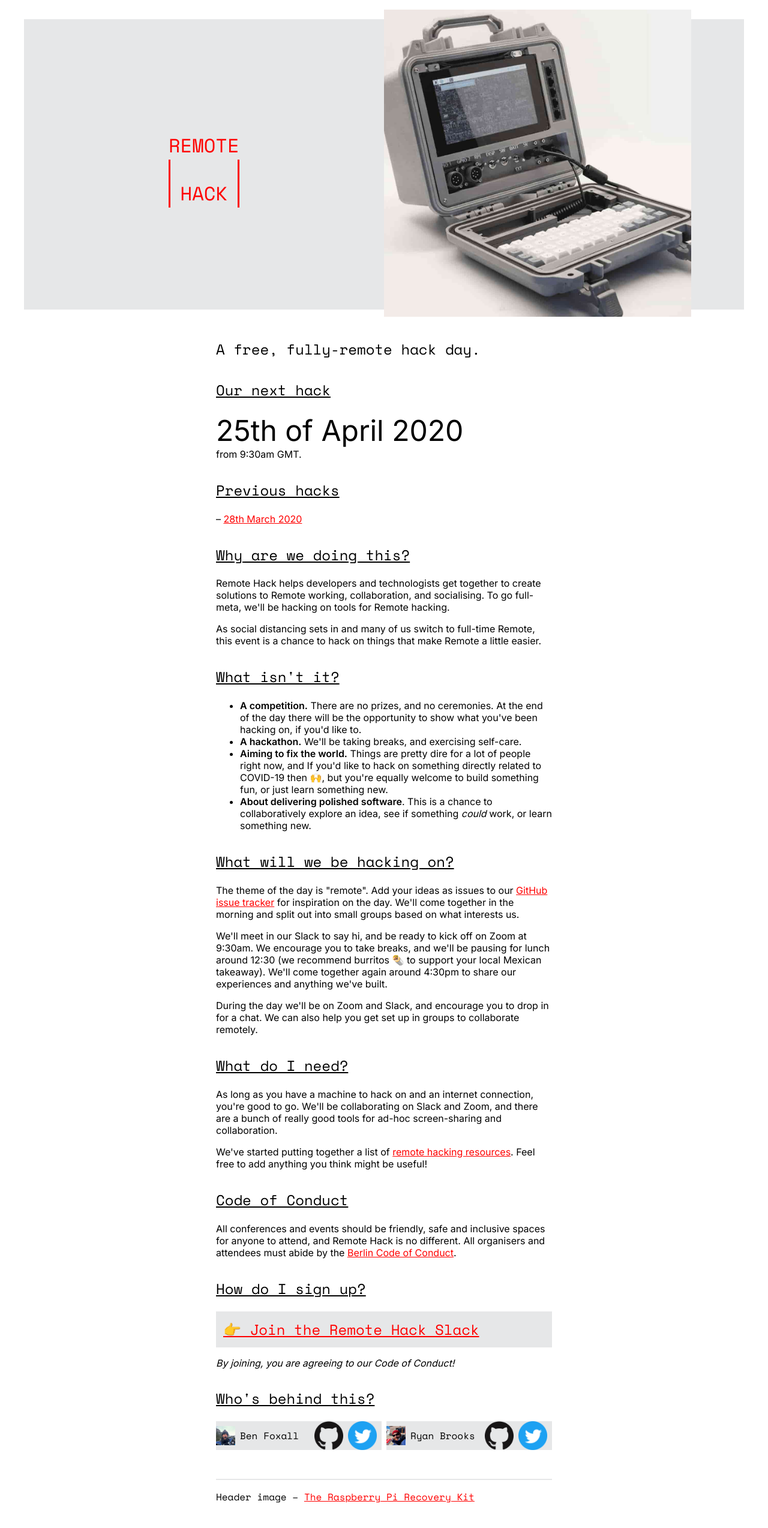
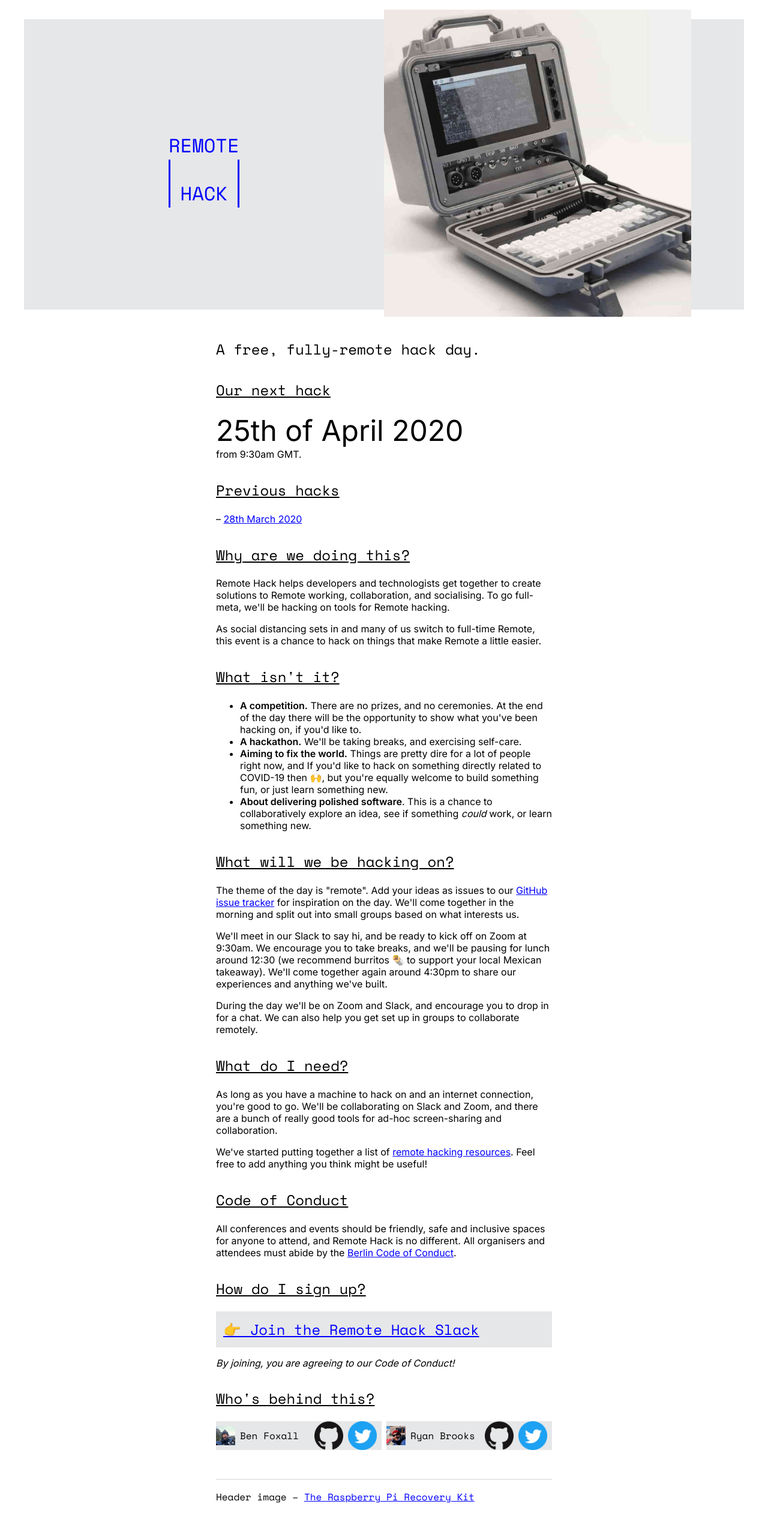
Before and after one commit to remotehack/remotehack.github.io, a Jekyll site: the page built from index.html, in a window 1280 px wide. Shown: the whole page at 60% size. Built offline with Jekyll 4.4.1, drawn with Linux system fonts in a browser that asks for light colours.

Commit message:
fix the accessibility regressions introduced by dark mode
dark mode disappeared the github icons, plus the red links in regular mode
put us back in a11y troubles, so sorting both of those issues.

```diff
--- a/index.html
+++ b/index.html
@@ -131,7 +131,7 @@
     <span>Ben Foxall</span>
 
     <a href="https://github.com/benfoxall/" class="📣" aria-label="Ben on Github">
-      <img src="./images/gh.png" alt=""  width="16" height="16" />
+      <img class="gh" src="./images/gh.png" alt=""  width="16" height="16" />
       <span class="sr-only">Ben on GitHub</span>
     </a>
     <a href="https://twitter.com/benjaminbenben" class="📣" aria-label="Ben on Twitter">
@@ -144,7 +144,7 @@
     <img src="images/RyanAlsoWithAHat-small.jpg" alt="Ryan Brooks, also wearing a hat">
     <span>Ryan Brooks</span>
     <a href="https://github.com/spikeheap/" class="📣" aria-label="Ryan on Github">
-      <img src="./images/gh.png" alt="" />
+      <img class="gh" src="./images/gh.png" alt="" />
       <span class="sr-only">Ryan on GitHub</span>
     </a>
     <a href="https://twitter.com/spikeheap" class="📣" aria-label="Ryan on Twitter">
--- a/stylez.css
+++ b/stylez.css
@@ -2,7 +2,8 @@
   --background: #fff;
   --background-light: #E6E7E8;
   --foreground: #000;
-  --link: red;
+  --link: blue;
+  --filter: invert(0);
 }
 
 @media (prefers-color-scheme: dark) {
@@ -11,6 +12,7 @@
     --background-light: #171717;
     --foreground: #fff;
     --link: aquamarine;
+    --filter: invert(1);
   }
 }
 
@@ -158,6 +160,11 @@
   margin-right: .5em;
   transition: transform .2s;
 }
+
+.gh {
+  filter: var(--filter);
+}
+
 .📣:hover img {
   transform: scale(1.4) rotate(4deg)
 }
```
